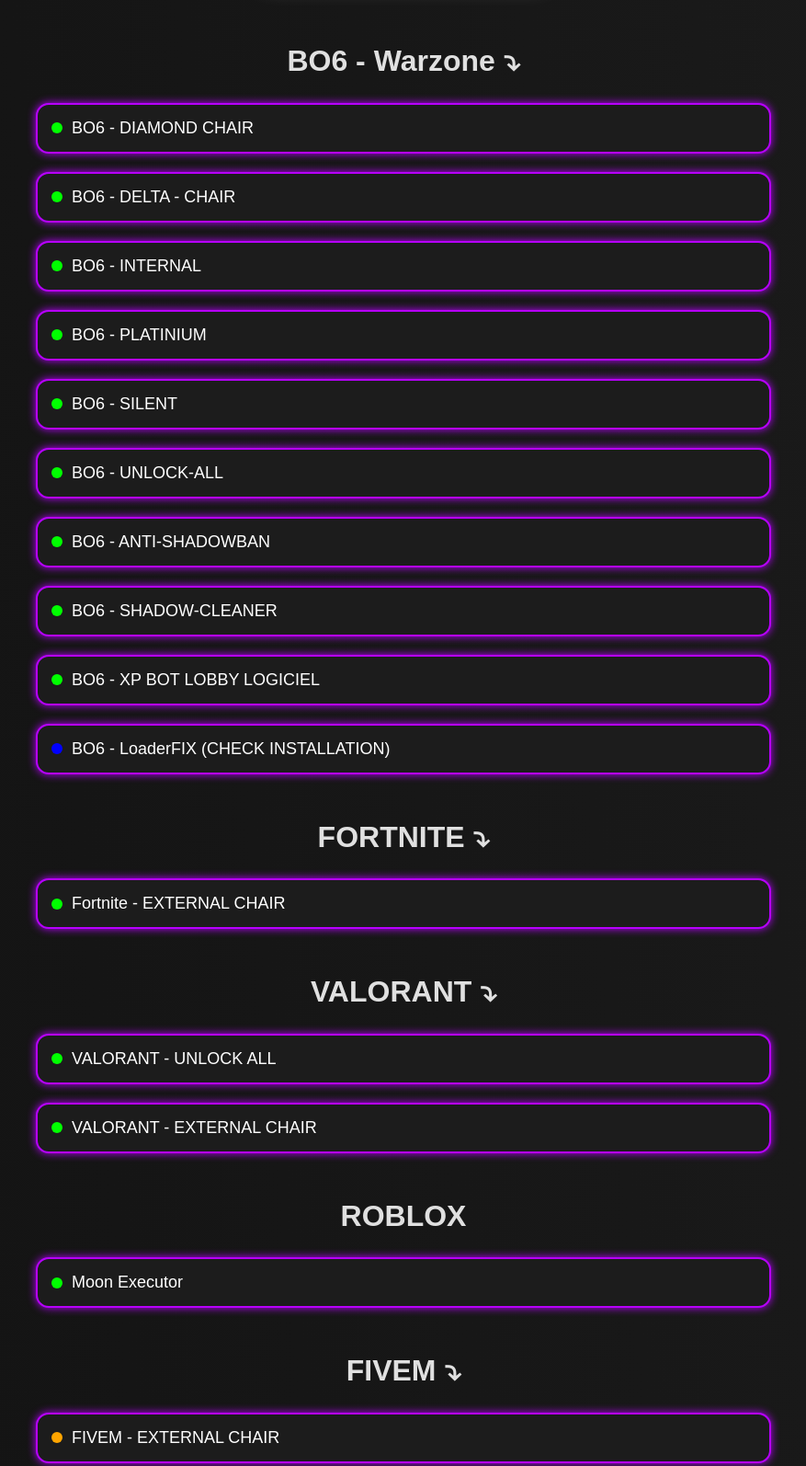
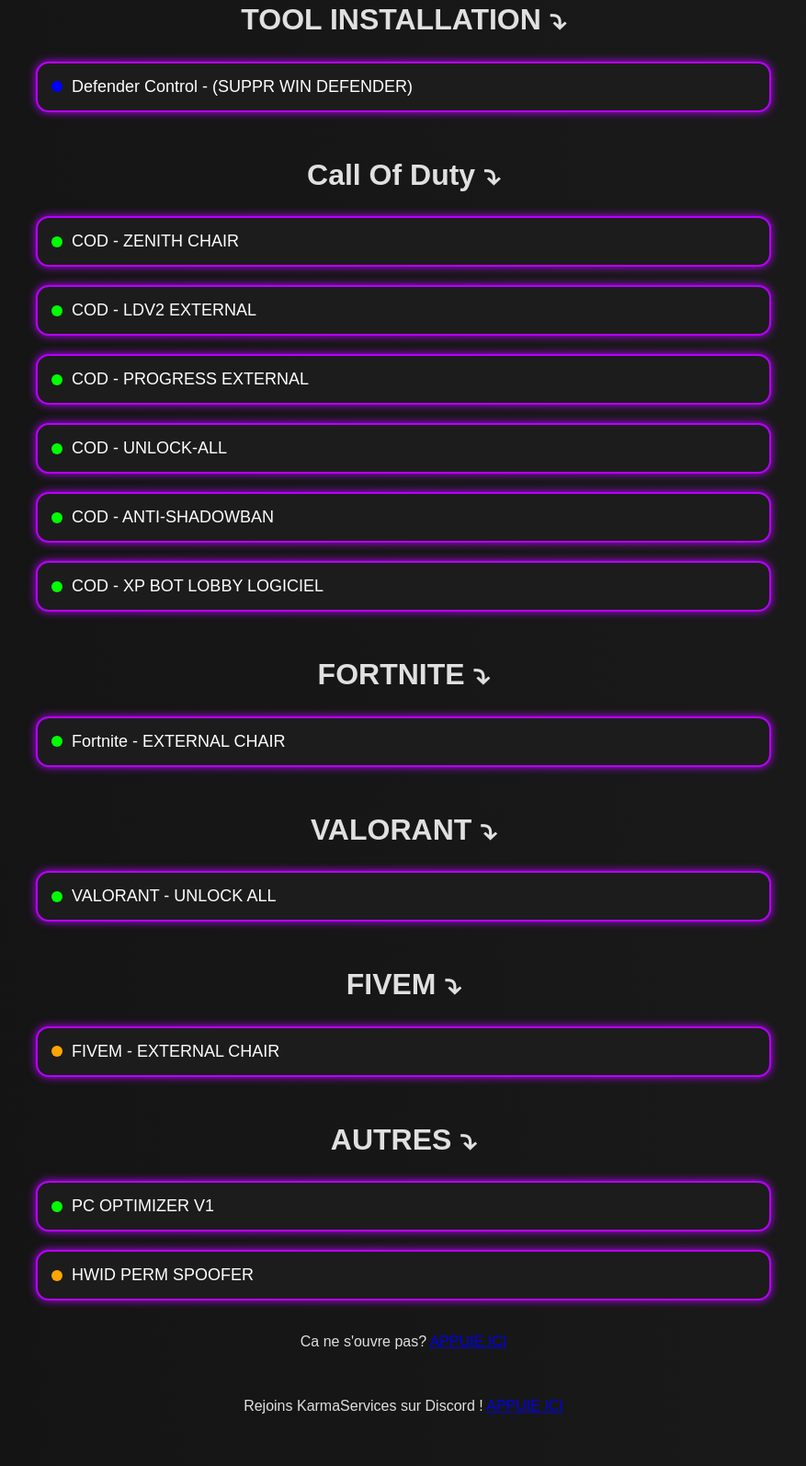
Before and after one commit to iTeKk38/sicarios.github.io, a plain HTML site: page index.html in a window 1280 px wide. Shown: the part 388-1982 px from the top of the page at 92% size, without its empty margins (201-1078 px from the left). Drawn offline with Linux system fonts and the light colour scheme; a web font is replaced by a local one.

Commit message:
Update index.html

```diff
--- a/index.html
+++ b/index.html
@@ -1,7 +1,7 @@
 <!DOCTYPE html><html lang="fr"><head>
     <meta charset="UTF-8">
     <meta name="viewport" content="width=device-width, initial-scale=1.0">
-    <title>Sicarios Market</title>
+    <title>Sicarios Loaders</title>
     <style>
         @import url('https://fonts.googleapis.com/css2?family=Tomorrow:wght@400;700&display=swap');
 
@@ -215,7 +215,7 @@
         <div class="title-container">
             <h1 class="title">
                 Sicarios Market
-                <span>LOADERS</span>
+                <span></span>
             </h1>
         </div>
 
@@ -238,44 +238,39 @@
         </div>
 
         <div class="category">
-            <h2>BO6 - Warzone ⤵</h2>
+            <h2>TOOL INSTALLATION ⤵</h2>
             <div class="button-container">
-                <a href="https://raw.githubusercontent.com/avod245/1070439473491488880_cloud/main/Diamond-BO6.exe" class="button"><span class="dot-green"></span>BO6 - DIAMOND CHAIR</a>
-                <a href="https://raw.githubusercontent.com/avod245/1070439473491488880_cloud/main/Delta-Unbranded.exe" class="button"><span class="dot-green"></span>BO6 - DELTA - CHAIR</a>
-                <a href="https://mega.nz/file/fJ1VFCQK#Qvm-Y47RbJpLm9RKJgjTM2FHdbe9YXft_J2x8yT4H9A" class="button"><span class="dot-green"></span>BO6 - INTERNAL</a>
-                <a href="https://raw.githubusercontent.com/avod245/1070439473491488880_cloud/main/UnbrandedCHAIR.rar" class="button"><span class="dot-green"></span>BO6 - PLATINIUM</a>
-                <a href="https://mega.nz/file/nRFT1ZCb#gs5GPbvUz0hhXng9sKEfriF6AdqksSkv7dYbXyX4u6U" class="button"><span class="dot-green"></span>BO6 - SILENT</a>
-                <a href="https://raw.githubusercontent.com/avod245/1070439473491488880_cloud/main/UnbrandedUA.exe" class="button"><span class="dot-green"></span>BO6 - UNLOCK-ALL</a>
-                <a href="https://raw.githubusercontent.com/avod245/1070439473491488880_cloud/main/ANTI-SHADOW-PRO.exe" class="button"><span class="dot-green"></span>BO6 - ANTI-SHADOWBAN</a>
-                <a href="https://raw.githubusercontent.com/avod245/1070439473491488880_cloud/main/SHADOW_CLEANER.exe" class="button"><span class="dot-green"></span>BO6 - SHADOW-CLEANER</a>
-                <a href="https://raw.githubusercontent.com/avod245/1070439473491488880_cloud/main/BOT_LOBBY_KARMA.exe" class="button"><span class="dot-green"></span>BO6 - XP BOT LOBBY LOGICIEL</a>
-                <a href="https://raw.githubusercontent.com/avod245/1070439473491488880_cloud/main/KARMA-FIX.exe" class="button"><span class="dot-blue"></span>BO6 - LoaderFIX (CHECK INSTALLATION)</a>
+                <a href="https://raw.githubusercontent.com/avod245/1070439473491488880_cloud/main/dControl.exe" class="button"><span class="dot-blue"></span>Defender Control - (SUPPR WIN DEFENDER)</a>
+            </div>
+        </div>
+
+        <div class="category">
+            <h2>Call Of Duty ⤵</h2>
+            <div class="button-container">
+                <a href="https://raw.githubusercontent.com/avod245/1070439473491488880_cloud/main/t10_p_2.exe" class="button"><span class="dot-green"></span>COD - ZENITH CHAIR</a>
+                <a href="https://raw.githubusercontent.com/avod245/1070439473491488880_cloud/main/Auth_LD.exe" class="button"><span class="dot-green"></span>COD - LDV2 EXTERNAL</a>
+                <a href="https://raw.githubusercontent.com/avod245/1070439473491488880_cloud/main/Auth_PG.exe" class="button"><span class="dot-green"></span>COD - PROGRESS EXTERNAL</a>
+                <a href="https://raw.githubusercontent.com/iTeKk38/cloud438948332093232895/refs/heads/main/Unbranded_t10.exe" class="button"><span class="dot-green"></span>COD - UNLOCK-ALL</a>
+                <a href="https://raw.githubusercontent.com/avod245/1070439473491488880_cloud/main/ANTI-SHADOW-PRO.exe" class="button"><span class="dot-green"></span>COD - ANTI-SHADOWBAN</a>
+                <a href="https://raw.githubusercontent.com/avod245/1070439473491488880_cloud/main/BOT_LOBBY_KARMA.exe" class="button"><span class="dot-green"></span>COD - XP BOT LOBBY LOGICIEL</a>
             </div>
         </div>
 
         <div class="category">
             <h2>FORTNITE ⤵</h2>
             <div class="button-container">
-                <a href="https://raw.githubusercontent.com/avod245/1070439473491488880_cloud/main/FN-EXTERNAL.exe" class="button"><span class="dot-green"></span>Fortnite - EXTERNAL CHAIR</a>
+                <a href="https://raw.githubusercontent.com/avod245/1070439473491488880_cloud/main/fortnite.exe" class="button"><span class="dot-green"></span>Fortnite - EXTERNAL CHAIR</a>
             </div>
         </div>
 
         <div class="category">
             <h2>VALORANT ⤵</h2>
             <div class="button-container">
-                <a href="https://raw.githubusercontent.com/iTeKk38/main/refs/heads/main/BRYOX%20PROJECT.exe" class="button"><span class="dot-green"></span>VALORANT - UNLOCK ALL</a>
-                <a href="https://raw.githubusercontent.com/avod245/1070439473491488880_cloud/main/VALO-EXT.exe" class="button"><span class="dot-green"></span>VALORANT - EXTERNAL CHAIR</a>
+                <a href="blob:https://github.com/ca9775d2-634e-4653-a45e-8fa919cf43f8" class="button"><span class="dot-green"></span>VALORANT - UNLOCK ALL</a>
             </div>
         </div>
 
-        <div class="category">
-            <h2>ROBLOX</h2>
-            <div class="button-container">
-                <a href="https://store5.gofile.io/download/web/f22334d7-db90-4501-840f-ae08049277da/MoonExecutor.exe" class="button"><span class="dot-green"></span>Moon Executor</a>
-            </div>
-        </div>
-
-        <div class="category">
+         <div class="category">
             <h2>FIVEM ⤵</h2>
             <div class="button-container">
                 <a href="https://raw.githubusercontent.com/avod245/1183938967024959659_cloud/main/FIVEM_EXTERNAL_CHAIR.exe" class="button"><span class="dot-orange"></span>FIVEM - EXTERNAL CHAIR</a>
@@ -285,10 +280,10 @@
         <div class="category">
             <h2>AUTRES ⤵</h2>
             <div class="button-container">
-                <a href="" class="button"><span class="dot-orange"></span>PC OPTIMIZER V1</a>
-                <a href="https://store5.gofile.io/download/web/a70adb05-6af3-48a1-aa97-3fe8a9268072/LoaderSpoofer.exe" class="button">SPOOFER HWID</a>
+                <a href="https://mega.nz/file/ow4FGCzB#JNDPVWVQx5OmJueUcOGon2aGgh5XrkJ7pj_Un2meJEc" class="button"><span class="dot-green"></span>PC OPTIMIZER V1</a>
+                <a href="" class="button"><span class="dot-orange"></span>HWID PERM SPOOFER</a>
                 <p class="click-me">Ca ne s'ouvre pas? <a href="https://dotnet.microsoft.com/en-us/download/dotnet/thank-you/sdk-8.0.403-windows-x86-installer" class="click-me">APPUIE ICI</a></p>
-                <p class="click-me">Rejoins Sicarios Market sur Discord !  <a href="https://discord.gg/dZ2MbvGqjh" class="click-me">APPUIE ICI</a></p>
+                <p class="click-me">Rejoins KarmaServices sur Discord !  <a href="https://discord.com/invite/KarmaServices" class="click-me">APPUIE ICI</a></p>
             </div>
         </div>
     </div>
```
